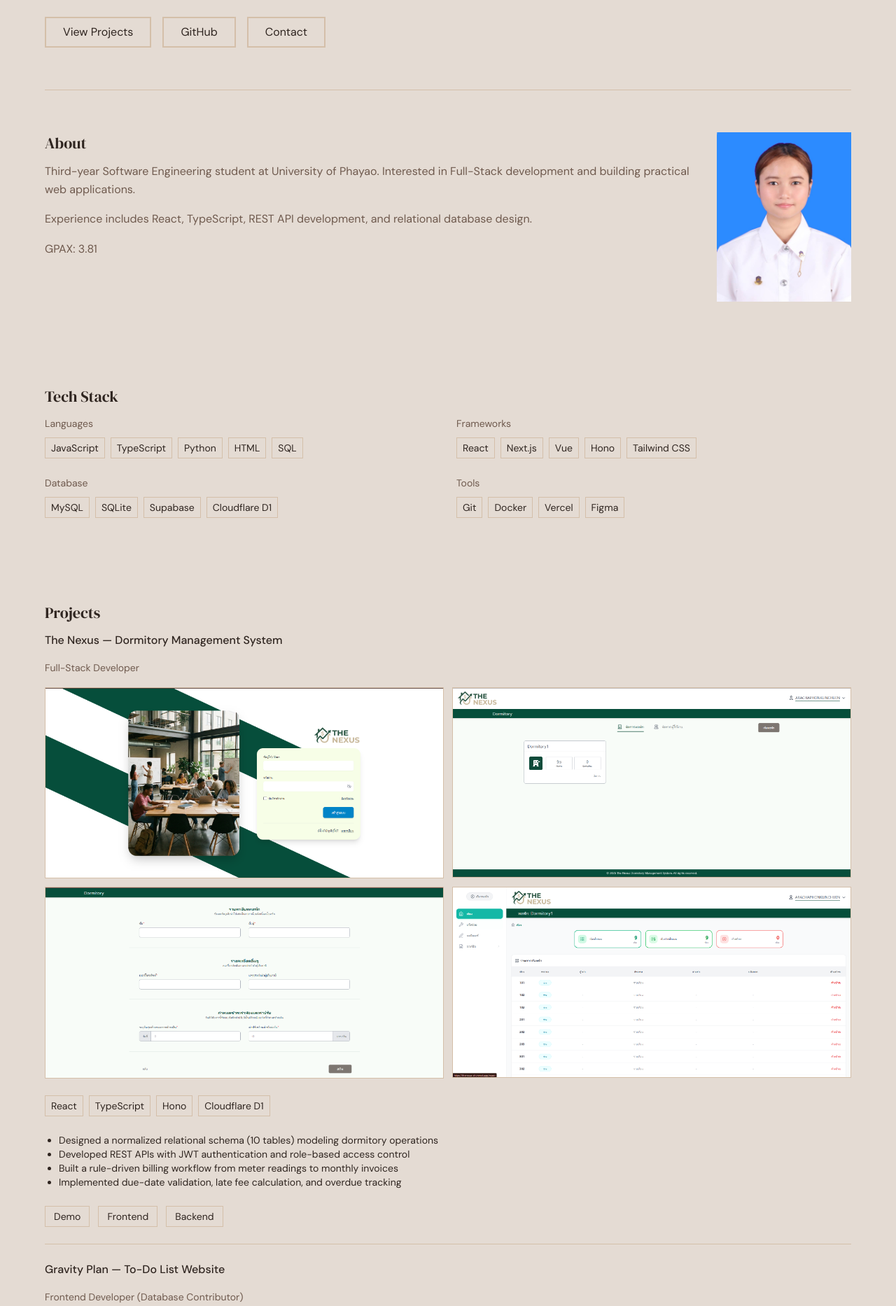
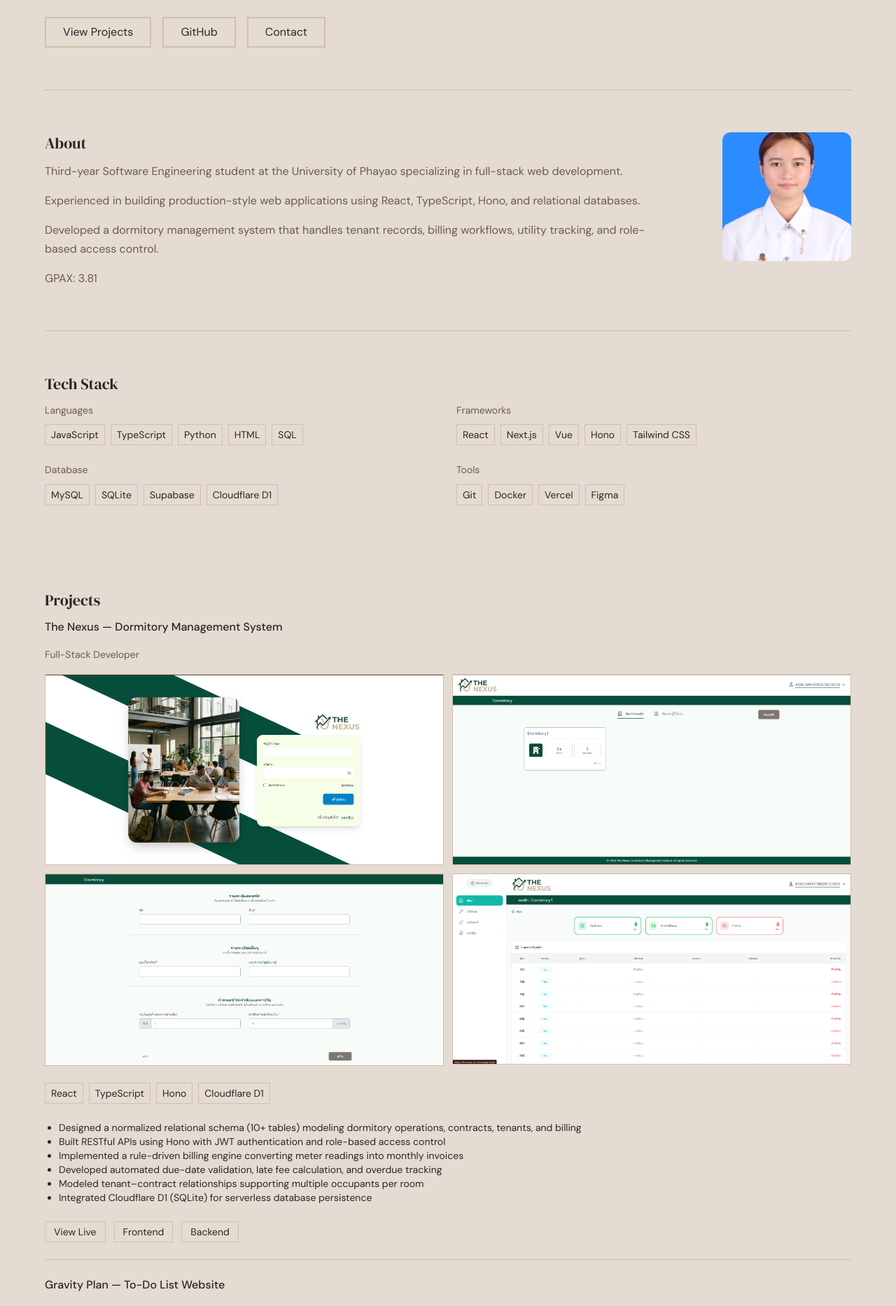
Before and after one commit to Arachaphon/ak-portfolio, a Next.js app: page / in a window 1280 px wide. Shown: the part 340-2206 px from the top of the page at 70% size. Built offline with nearby package versions, Linux system fonts and the light colour scheme.

Commit message:
feat: improve about sections

```diff
--- a/components/sections/AboutMe.tsx
+++ b/components/sections/AboutMe.tsx
@@ -1,24 +1,31 @@
 export default function AboutMe() {
   return (
-    <section id="about" className="flex gap-4">
-      <div className="space-y-4">
+    <section id="about"
+    className="flex justify-between border-b"
+      style={{ borderColor: "var(--border)" }}
+    >
+      <div className="space-y-4 w-3/4">
         <h2 className="text-xl font-medium">About</h2>
 
         <p>
-          Third-year Software Engineering student at University of Phayao.
-          Interested in Full-Stack development and building practical web
-          applications.
+          Third-year Software Engineering student at the University of Phayao
+          specializing in full-stack web development.
         </p>
 
         <p>
-          Experience includes React, TypeScript, REST API development, and
-          relational database design.
+          Experienced in building production-style web applications using React,
+          TypeScript, Hono, and relational databases.
+        </p>
+
+        <p>
+          Developed a dormitory management system that handles tenant records,
+          billing workflows, utility tracking, and role-based access control.
         </p>
 
         <p>GPAX: 3.81</p>
       </div>
 
-      <img className="max-w-48" src="/profile.jpg" />
+      <img className="w-46 h-46 rounded-xl object-cover" src="/profile.jpg" />
     </section>
   );
 }
--- a/components/sections/Projects.tsx
+++ b/components/sections/Projects.tsx
@@ -58,7 +58,7 @@ export default function Projects() {
                 className="px-3 py-1 border"
                 style={{ borderColor: "var(--border)" }}
               >
-                Demo
+                View Live
               </a>
             )}
 
--- a/data/projects.ts
+++ b/data/projects.ts
@@ -6,10 +6,12 @@ export const projects = [
     image: ["/projects/thenexus/login.png","/projects/thenexus/home.png","/projects/thenexus/create.png","/projects/thenexus/manage.png"],
     techStack: ["React", "TypeScript", "Hono", "Cloudflare D1"],
     description: [
-      "Designed a normalized relational schema (10 tables) modeling dormitory operations",
-      "Developed REST APIs with JWT authentication and role-based access control",
-      "Built a rule-driven billing workflow from meter readings to monthly invoices",
-      "Implemented due-date validation, late fee calculation, and overdue tracking",
+      "Designed a normalized relational schema (10+ tables) modeling dormitory operations, contracts, tenants, and billing",
+      "Built RESTful APIs using Hono with JWT authentication and role-based access control",
+      "Implemented a rule-driven billing engine converting meter readings into monthly invoices",
+      "Developed automated due-date validation, late fee calculation, and overdue tracking",
+      "Modeled tenant–contract relationships supporting multiple occupants per room",
+      "Integrated Cloudflare D1 (SQLite) for serverless database persistence",
     ],
     links: { github_frontend: "https://github.com/Arachaphon/frontend-nexus.git" ,github_backend: "https://github.com/Arachaphon/backend-nexus.git", demo: "https://thenexus-chi.vercel.app" },
   },
@@ -21,8 +23,9 @@ export const projects = [
     techStack: ["Vue", "Tailwind CSS", "JavaScript", "Supabase"],
     description: [
       "Designed task data structure supporting tagging, prioritization, and soft deletion",
-      "Implemented session-based time tracking aligned with productivity workflow",
+      "Implemented session-based time tracking aligned with productivity workflows",
       "Integrated Supabase for persistent storage and real-time synchronization",
+      "Developed responsive UI using Vue and Tailwind CSS",
     ],
     links: { github: "https://github.com/kirin58/TO_DO_LIST.git", demo: "https://gravityplan.vercel.app" },
   },
@@ -33,8 +36,9 @@ export const projects = [
     image: ["/projects/magic/login.png","/projects/magic/nail.png"],
     techStack: ["HTML", "CSS", "JavaScript"],
     description: [
-      "Developed frontend booking interface with responsive layouts",
-      "Created Use Case Diagram and system documentation",
+      "Developed a responsive frontend booking interface using HTML, CSS, and JavaScript",
+      "Designed core user flows including service browsing and appointment booking",
+      "Created system documentation and Use Case Diagram during software design phase",
     ],
     links: { github: "https://github.com/kirin58/UNDER_THE_SEA.git", demo: "https://under-the-sea.onrender.com" },
   },
```
